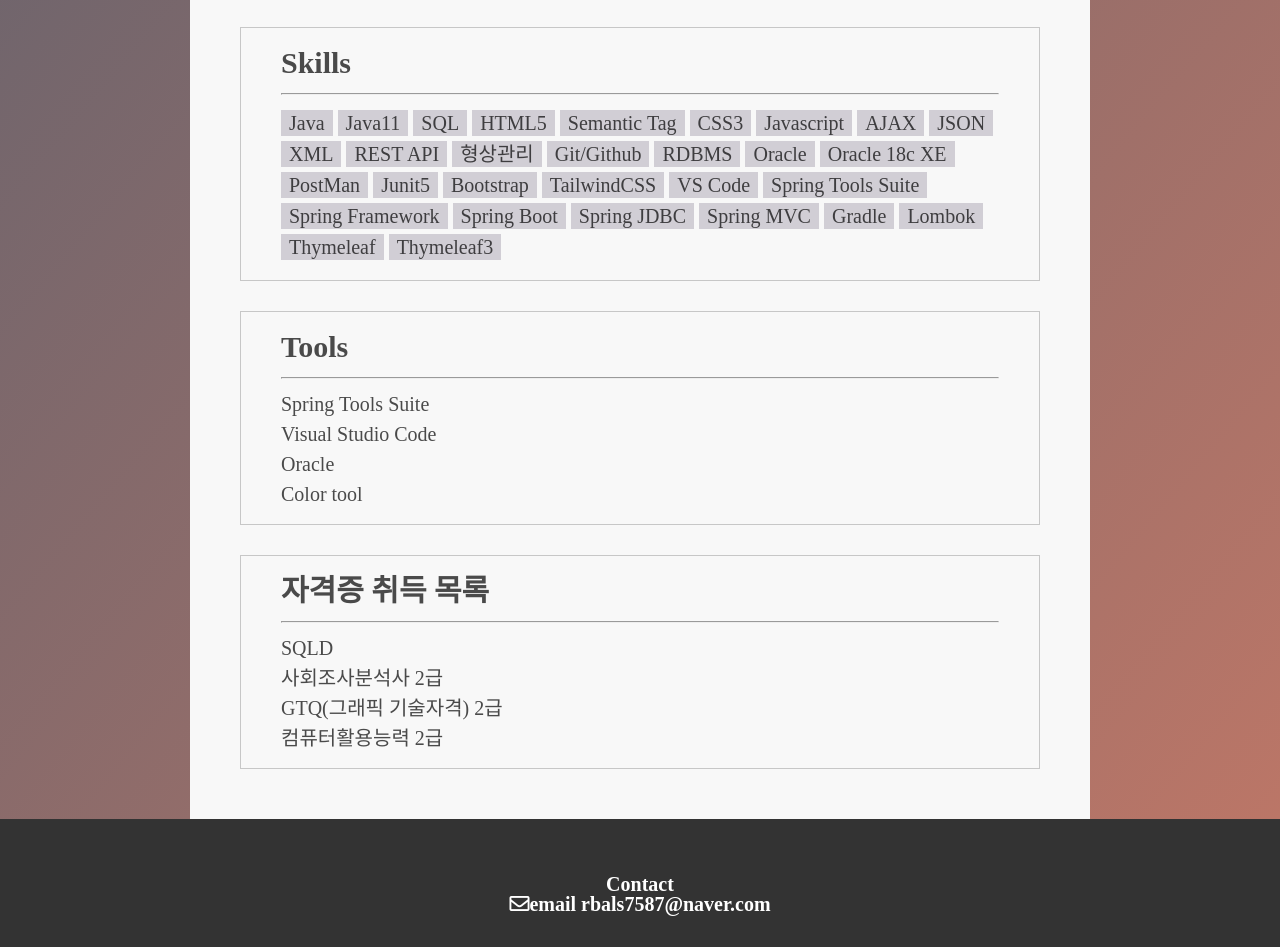
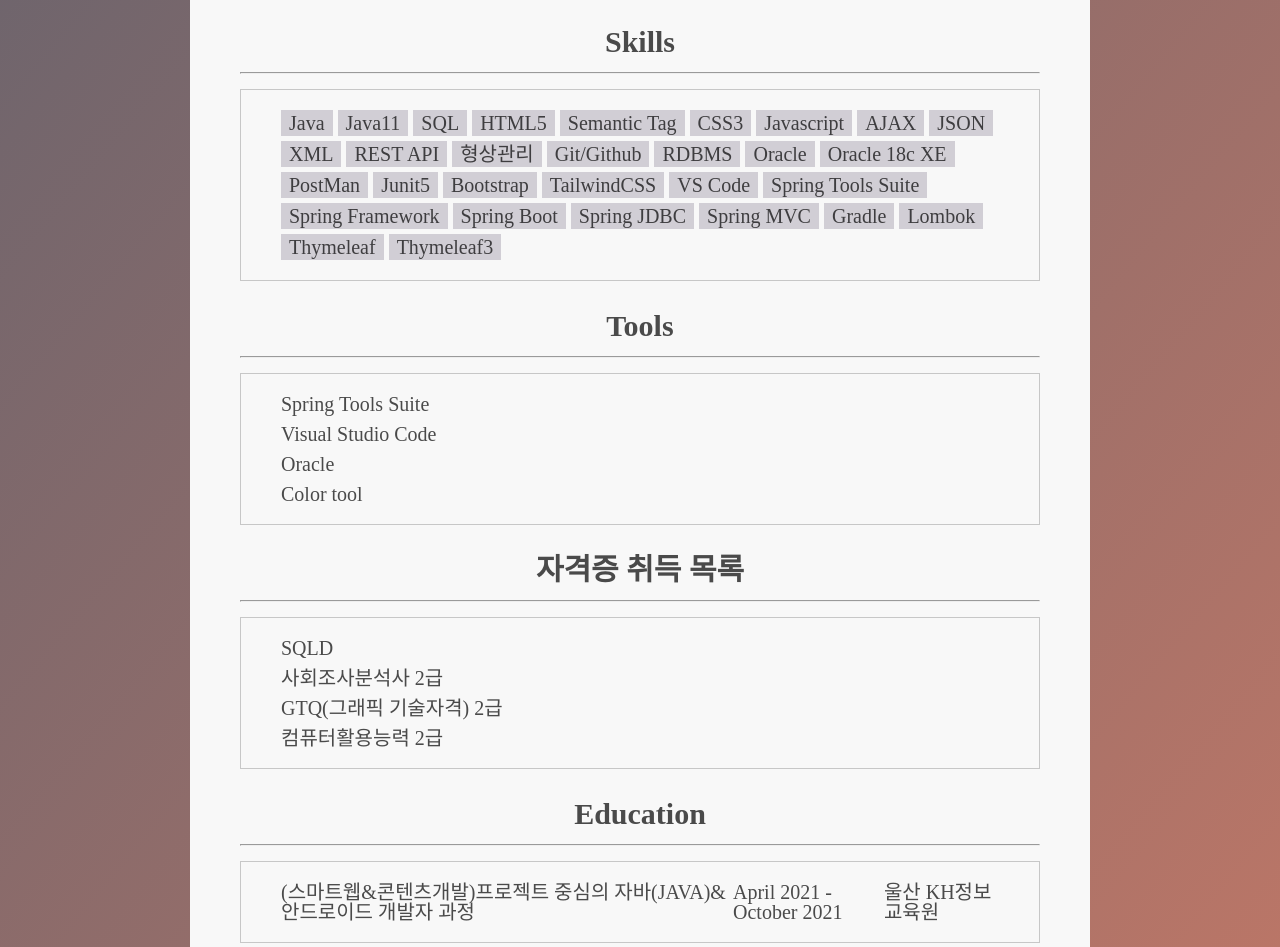
Before and after one commit to newmin/newmin.github.io, a website: page index.html in a window 1280 px wide. Shown: the part 1982-2929 px from the top of the page. Drawn offline with Linux system fonts and the light colour scheme.

Commit message:
교육추가

```diff
--- a/index.html
+++ b/index.html
@@ -16,7 +16,8 @@
       <p>안녕하세요</p>
       <p>S/W개발자 최규민입니다</p>
     </div>
-    <div class=""><a class="home__nextBtn nextBtn sectionLink" href="#introduce"><i class="fas fa-chevron-right"></i></a></div>
+    <div class=""><a class="home__nextBtn nextBtn sectionLink" href="#introduce"><i
+          class="fas fa-chevron-right"></i></a></div>
   </header>
   <main class="main">
     <section class="introduce" id="introduce">
@@ -66,10 +67,11 @@
       <article class="article" id="portfolio">
         <h2 class="list__title">포트폴리오</h2>
         <hr class="article__divider">
-        <div class="portfolio">
+        <div class="article__inner portfolio">
           <img class="portfolio__img" src="file/img/animore.png" alt="animore 웹페이지">
           <div class="portfolio__content">
-            <p class="portfolio__title"><span class="portfolio__num">01</span> Ani-more <span class="portfolio__date">(21.06.18~21.09.17)</span></p>
+            <p class="portfolio__title"><span class="portfolio__num">01</span> Ani-more <span
+                class="portfolio__date">(21.06.18~21.09.17)</span></p>
             <div class="portfolio__text">
               <p>
                 반려동물 시장은 나날이 커져가지만 동물 출입가능시설이나 관련 제품에 대한 고객경험은 여전히 찾기 어려운 상황입니다.
@@ -89,11 +91,13 @@
           </div>
           <div>
             <p class="portfolio__skill-btn">소요기술<i class="fas fa-chevron-down"></i></p>
-            <dl class="portfolio__skill">
+            <dl class="article__inner portfolio__skill">
               <dt>프레임워크</dt>
               <dd>Spring </dd>
               <dd></dd>
-              <span><닫기></span>
+              <span>
+                <닫기>
+              </span>
             </dl>
           </div>
       </article>
@@ -107,7 +111,7 @@
           <li><img class="lang__icon" src="file/img/css3.png" alt="css3"> CSS3</li>
           <li><img class="lang__icon" src="file/img/javascript.png" alt="자바스크립트"> Javascript</li>
         </ul> -->
-        <div class="skill">
+        <div class="article__inner skill">
             <div class="skill__item">Java</div>
             <div class="skill__item">Java11</div>
             <div class="skill__item">SQL</div>
@@ -143,7 +147,7 @@
       <article class="article" id="tools">
         <h2 class="list__title">Tools</h2>
         <hr class="article__divider">
-        <ul class="article__list">
+        <ul class="article__inner article__list">
           <li>Spring Tools Suite</li>
           <li>Visual Studio Code</li>
           <li>Oracle</li>
@@ -153,12 +157,25 @@
       <article class="article" id="certificate">
         <h2 class="list__title">자격증 취득 목록</h2>
         <hr class="article__divider">
-        <ul class="article__list">
+        <ul class="article__inner article__list">
           <li>SQLD</li>
           <li>사회조사분석사 2급</li>
           <li>GTQ(그래픽 기술자격) 2급</li>
           <li>컴퓨터활용능력 2급</li>
         </ul>
+      </article>
+      <article class="article">
+        <h2 class="list__title">Education</h2>
+        <hr class="article__divider">
+        <ul class="article__inner article__list">
+          <li>
+            <p>(스마트웹&콘텐츠개발)프로젝트 중심의 자바(JAVA)&안드로이드 개발자 과정</p>
+            <p>April 2021 - October 2021</p>
+            <p>울산 KH정보교육원</p>
+
+          </li>
+        </ul>
+
       </article>
     </section>
     <aside class="aside">
--- a/style.css
+++ b/style.css
@@ -6,8 +6,14 @@
   /* --nav-hight : 30px; */
   --content-width: 800px;
 
-  --main-color: #fae100;
-  --sub-color: burlywood;
+  --color1: #656e8c;
+  --color1-l: #939cbc;
+  --color1-d: #39435f;
+  --color1-text: #fff;
+  --color2: #b97667;
+  --color2-l: #eda595;
+  --color2-d: #87493c;
+  --color2-text: #000000;
 
   --color-night: #656e8c;
   --color-sun: #b97667;
@@ -129,13 +135,20 @@
 }
 .article {
   width: var(--content-width);
+  /* border: 1px solid rgba(0, 0, 0, 0.2);
+  padding: 20px 40px;
+  font-size: 20px;
+  box-sizing: border-box; */
+}
+.article__inner {
+  width: var(--content-width);
   border: 1px solid rgba(0, 0, 0, 0.2);
   /* border-radius: 10px; */
   padding: 20px 40px;
   font-size: 20px;
   box-sizing: border-box;
 }
-.article:hover {
+.article__inner:hover {
   box-shadow: 0px 0px 5px 5px rgba(0, 0, 0, 0.1);
   transition: 0.2s ease-in-out box-shadow;
 }
@@ -191,33 +204,33 @@
 .portfolio__btn {
   background-color: inherit;
   border: none;
-  border-bottom: 2px solid var(--sub-color);
+  border-bottom: 2px solid var(--color2);
   font-size: 18px;
   transition: 0.2s;
   box-shadow: 1px 1px 3px rgba(0, 0, 0, 0.1);
 }
 .portfolio__btn:hover {
-  background-color: var(--sub-color);
+  background-color: var(--color2);
   color: white;
 }
-.portfolio__skill-btn{
+.portfolio__skill-btn {
   cursor: pointer;
 }
-.portfolio__skill{
+.portfolio__skill {
   display: none;
 }
 /* skill */
-.skill{
+.skill {
   display: flex;
   flex-wrap: wrap;
   gap: 5px;
 }
-.skill__item{
-  background-color: rgba(119, 111, 132,0.3);
+.skill__item {
+  background-color: rgba(119, 111, 132, 0.3);
   padding: 3px 8px;
   transition: 0.2s;
 }
-.skill__item:hover{
+.skill__item:hover {
   background-color: rgb(119, 111, 132);
   color: white;
 }
@@ -266,6 +279,7 @@
 .list__title {
   font-size: 30px;
   font-weight: 600;
+  text-align: center;
 }
 
 .footer {
```
Lines whose indentation alone changed are shown as unchanged.
